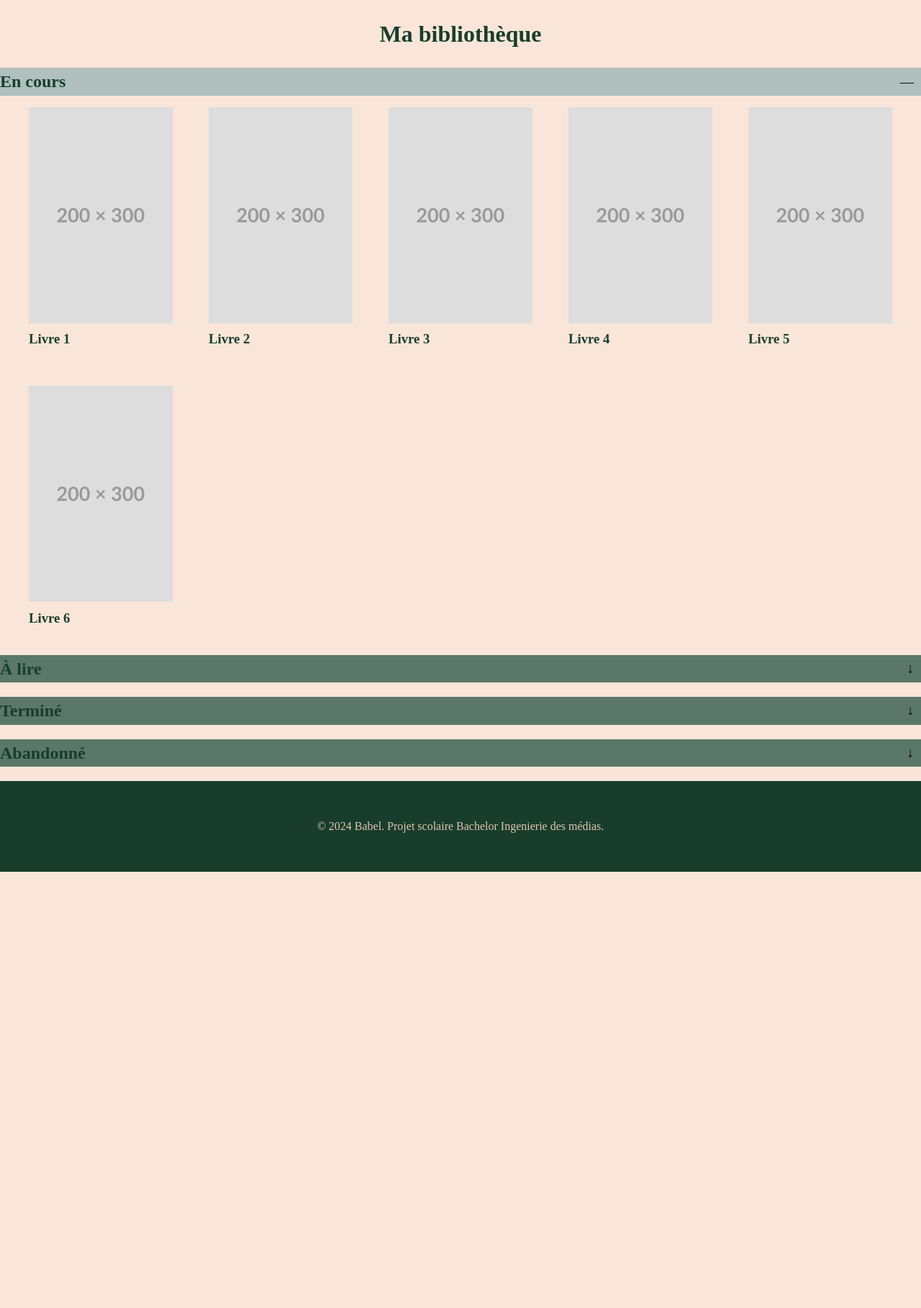
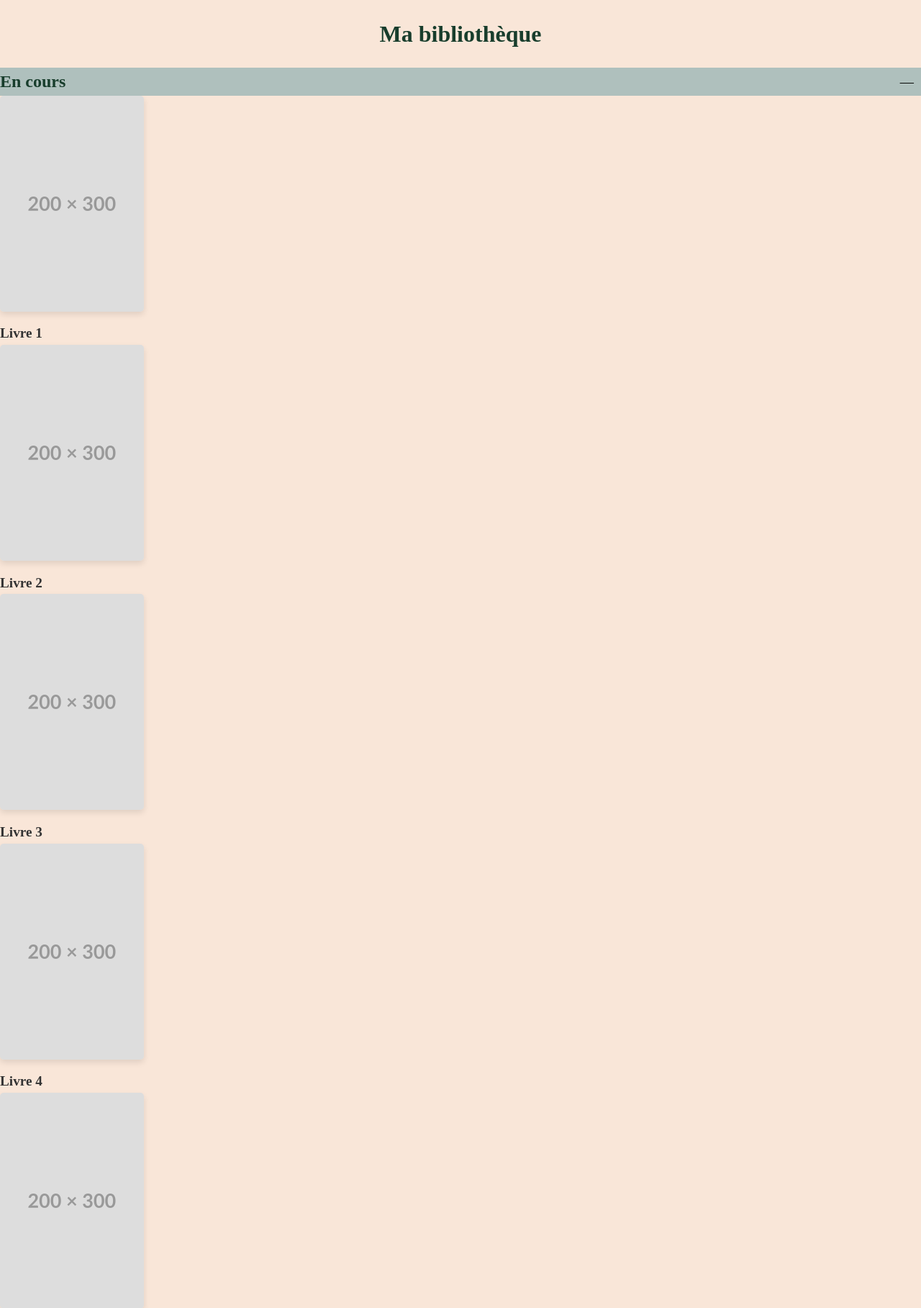
Before and after one commit to ctkix98/phpProjet, a PHP site: page /phpProjet/pages/libraryUser.php in a window 1280 px wide. Shown: the part 138-1955 px from the top of the page at 72% size. Before the commit the page ends 1349 px from the top, so only its background shows below. Run offline with PHP 8.4, Linux system fonts and the light colour scheme.

Commit message:
add images for book cover reading

```diff
--- a/assets/css/mylibrary.css
+++ b/assets/css/mylibrary.css
@@ -94,18 +94,47 @@
   border-color: #fff;
 }
 
-/*-------------------------------- conteneurs -------------------------------------------*/
+/*-------------------------------- conteneurs (livres) -------------------------------------------*/
 
-.details-container {
-  position: static;
-  inset: 0;
-  width: fit-content;
-  height: fit-content;
-  margin: auto;
-  display: grid;
-  grid-template-columns: repeat(5, 1fr);
-  place-items: center;
-  justify-content: center;
-  gap: 50px;
-  padding: 16px;
+.details-container ul {
+  /* Centralisation et disposition en grille */
+  display: flex; /* Disposition flexible */
+  flex-wrap: wrap; /* Retour à la ligne si nécessaire */
+  gap: 20px; /* Espacement uniforme entre les éléments */
+  list-style: none; /* Supprime les puces de la liste */
+  padding: 16px; /* Ajoute de l'espace interne autour des éléments */
+  margin: 0 auto; /* Centre horizontalement */
+  justify-content: center; /* Centre les éléments horizontalement */
 }
+
+.details-container li {
+  /* Largeur dynamique des livres */
+  flex: 0 1 calc(20% - 20px); /* Chaque livre occupe 20% de la largeur disponible */
+  box-sizing: border-box; /* Inclut padding et bordure dans le calcul de la largeur */
+  text-align: center; /* Centre le contenu textuel */
+}
+
+.details-container img {
+  /* Images responsives */
+  max-width: 100%; /* L'image s'adapte à la largeur du conteneur */
+  height: auto; /* Maintient les proportions */
+  border-radius: 5px; /* Coins arrondis */
+  box-shadow: 0 4px 8px rgba(0, 0, 0, 0.1); /* Ajoute une ombre subtile */
+  transition: transform 0.3s ease; /* Effet de zoom au survol */
+}
+
+.details-container img:hover {
+  transform: scale(1.05); /* Zoom léger au survol */
+}
+
+.details-container h3 {
+  /* Styles des titres des livres */
+  font-size: 1.2rem; /* Taille des titres */
+  font-weight: bold; /* Gras pour les titres */
+  color: #333; /* Couleur du texte */
+  margin: 8px 0 0; /* Espacement au-dessus des titres */
+}
+
+.details-container ul {
+  align-items: flex-start; /* Aligne les livres en haut si leur contenu varie */
+}
```
Also changed, not shown: pages/mylibrary.html (+39 -4 lines), assets/images/book-cover-read-want/leMessieDeDune– Frank Herbert.jpeg (added), assets/images/book-cover-read-want/les-secrets-de-la-femme-de-menage.jpeg (renamed from assets/images/book-cover/les-secrets-de-la-femme-de-menage.jpeg), assets/images/book-cover-reading/Dune – Frank Herbert.jpeg (added), assets/images/book-cover-reading/L'Alchimiste – Paulo Coelho.jpeg (added), assets/images/book-cover-reading/La Passe-Miroir (Tome 1 - Les Fiancés de l'Hiver) .jpeg (added), assets/images/book-cover-reading/Le Clan des Otori (Tome 1 - Le Silence du Rossignol) – Lian Hearn.jpeg (added), assets/images/book-cover-reading/Les-Misérables–Victor-Hugo.jpeg (added), assets/images/book-cover-reading/Mille Soleils Splendides – Khaled Hosseini.jpeg (added), assets/images/book-cover-reading/bridgerton1-2.jpeg (renamed from assets/images/book-cover/bridgerton1-2.jpeg), assets/images/book-cover-reading/la-femme-de-menage.jpeg (renamed from assets/images/book-cover/la-femme-de-menage.jpeg), assets/images/book-cover-reading/le-petit-prince-antoine-de-saint-exupery.jpeg (renamed from assets/images/book-cover/le-petit-prince-antoine-de-saint-exupery.jpeg), assets/images/book-cover-reading/leMessieDeDune– Frank Herbert.jpeg (added), assets/images/book-cover-reading/les-figurantes-delphine-de-vigan.jpeg (renamed from assets/images/book-cover/les-figurantes-delphine-de-vigan.jpeg), 2 more files.
